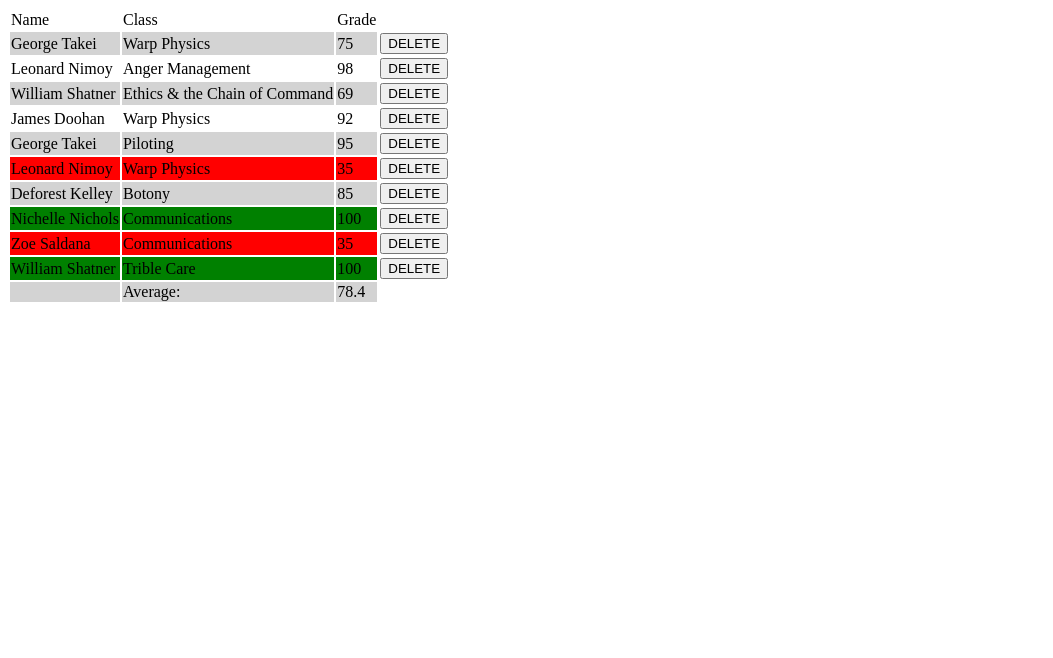
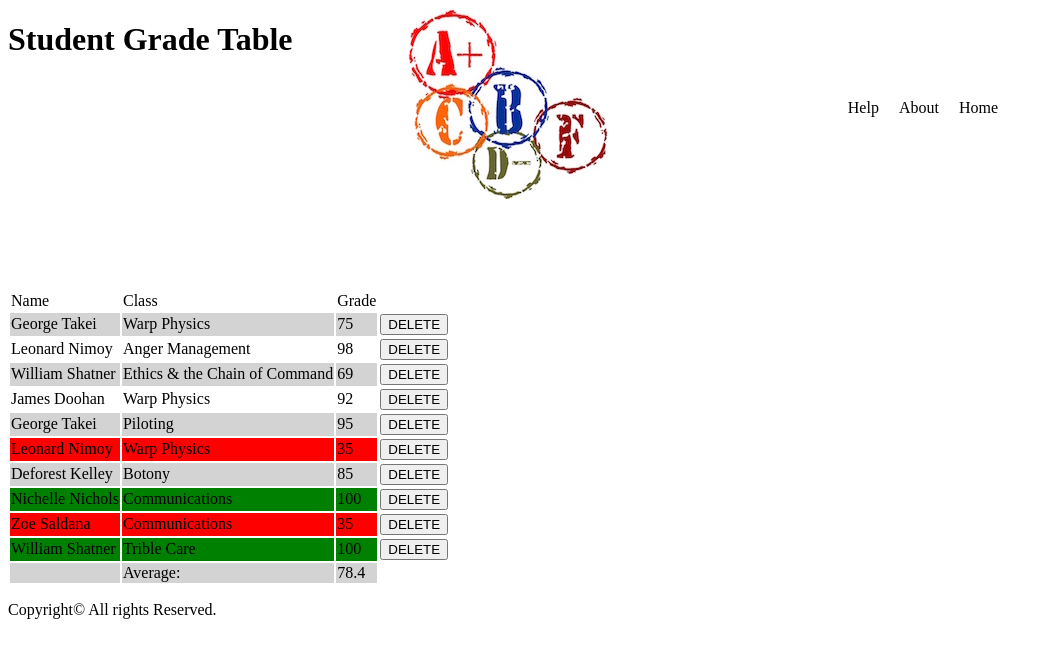
Before and after one commit to adrian-codes/StudentGradeTablePHP, a PHP site: page / in a window 1280 px wide. Shown: the top 658 px of the page, without its empty margins (0-1053 px from the left). Run offline with PHP 8.4, Linux system fonts and the light colour scheme.

Commit message:
Updated with includes for php

```diff
--- /dev/null
+++ b/includes/data.php
@@ -0,0 +1,14 @@
+<?php
+$students = [
+    ['name'=>'George Takei', 'Class'=>'Warp Physics', 'Grade'=>75],
+    ['name'=>'Leonard Nimoy', 'Class'=>'Anger Management', 'Grade'=>98],
+    ['name'=>'William Shatner', 'Class'=>'Ethics & the Chain of Command', 'Grade'=>69],
+    ['name'=>'James Doohan', 'Class'=>'Warp Physics', 'Grade'=>92],
+    ['name'=>'George Takei', 'Class'=>'Piloting', 'Grade'=>95],
+    ['name'=>'Leonard Nimoy', 'Class'=>'Warp Physics', 'Grade'=>35],
+    ['name'=>'Deforest Kelley', 'Class'=>'Botony', 'Grade'=>85],
+    ['name'=>'Nichelle Nichols', 'Class'=>'Communications', 'Grade'=>100],
+    ['name'=>'Zoe Saldana', 'Class'=>'Communications', 'Grade'=>35],
+    ['name'=>'William Shatner', 'Class'=>'Trible Care', 'Grade'=>100],
+];
+?>
--- /dev/null
+++ b/includes/footer.php
@@ -0,0 +1,3 @@
+<footer>
+    <p>Copyright&copy; All rights Reserved.</p>
+</footer>
--- /dev/null
+++ b/includes/header.php
@@ -0,0 +1,10 @@
+<header>
+    <h1>Student Grade Table</h1>
+    <div class="logo"></div>
+    <ul class="menu">
+        <li>Home</li>
+        <li>About</li>
+        <li>Help</li>
+    </ul>
+
+</header>
--- a/index.php
+++ b/index.php
@@ -1,16 +1,5 @@
 <?php
-$students = [
-    ['name'=>'George Takei', 'Class'=>'Warp Physics', 'Grade'=>75],
-    ['name'=>'Leonard Nimoy', 'Class'=>'Anger Management', 'Grade'=>98],
-    ['name'=>'William Shatner', 'Class'=>'Ethics & the Chain of Command', 'Grade'=>69],
-    ['name'=>'James Doohan', 'Class'=>'Warp Physics', 'Grade'=>92],
-    ['name'=>'George Takei', 'Class'=>'Piloting', 'Grade'=>95],
-    ['name'=>'Leonard Nimoy', 'Class'=>'Warp Physics', 'Grade'=>35],
-    ['name'=>'Deforest Kelley', 'Class'=>'Botony', 'Grade'=>85],
-    ['name'=>'Nichelle Nichols', 'Class'=>'Communications', 'Grade'=>100],
-    ['name'=>'Zoe Saldana', 'Class'=>'Communications', 'Grade'=>35],
-    ['name'=>'William Shatner', 'Class'=>'Trible Care', 'Grade'=>100],
-];
+require('includes/data.php');
 
 $highestGrade = 0;
 $highestIndex = 0;
@@ -32,8 +21,6 @@ $lowestIndex = 0;
 }
 ?>
 
-
-
 <!doctype html>
 <html>
 
@@ -42,6 +29,7 @@ $lowestIndex = 0;
     <title>Student Grade Table</title>
     <link rel="stylesheet" type="text/css" href="style.css">
 </head>
+<?php include('includes/header.php');?>
 <body>
     <table id="student_grade_table">
         <tr>
@@ -82,4 +70,5 @@ $lowestIndex = 0;
 
     </table>
 </body>
+<?php include('includes/footer.php');?>
 </html>
--- a/style.css
+++ b/style.css
@@ -13,3 +13,29 @@
 #btn{
     background-color: white;
 }
+.logo{
+    display: inline-block;
+    background-image: url(includes/grades.jpeg);
+    width: 200px;
+    height: 189px;
+    position: relative;
+    left: 400px;
+    top: -70px;
+}
+.logo h1{
+    width: 200px;
+    display: inline-block;
+    position: relative;
+}
+body {
+    width: 1000px;
+    height: auto;
+}
+
+.menu li {
+    position: relative;
+    display: inline;
+    float: right;
+    top: -200px;
+    padding: 10px;
+}
```
Also changed, not shown: includes/grades.jpeg (added).
